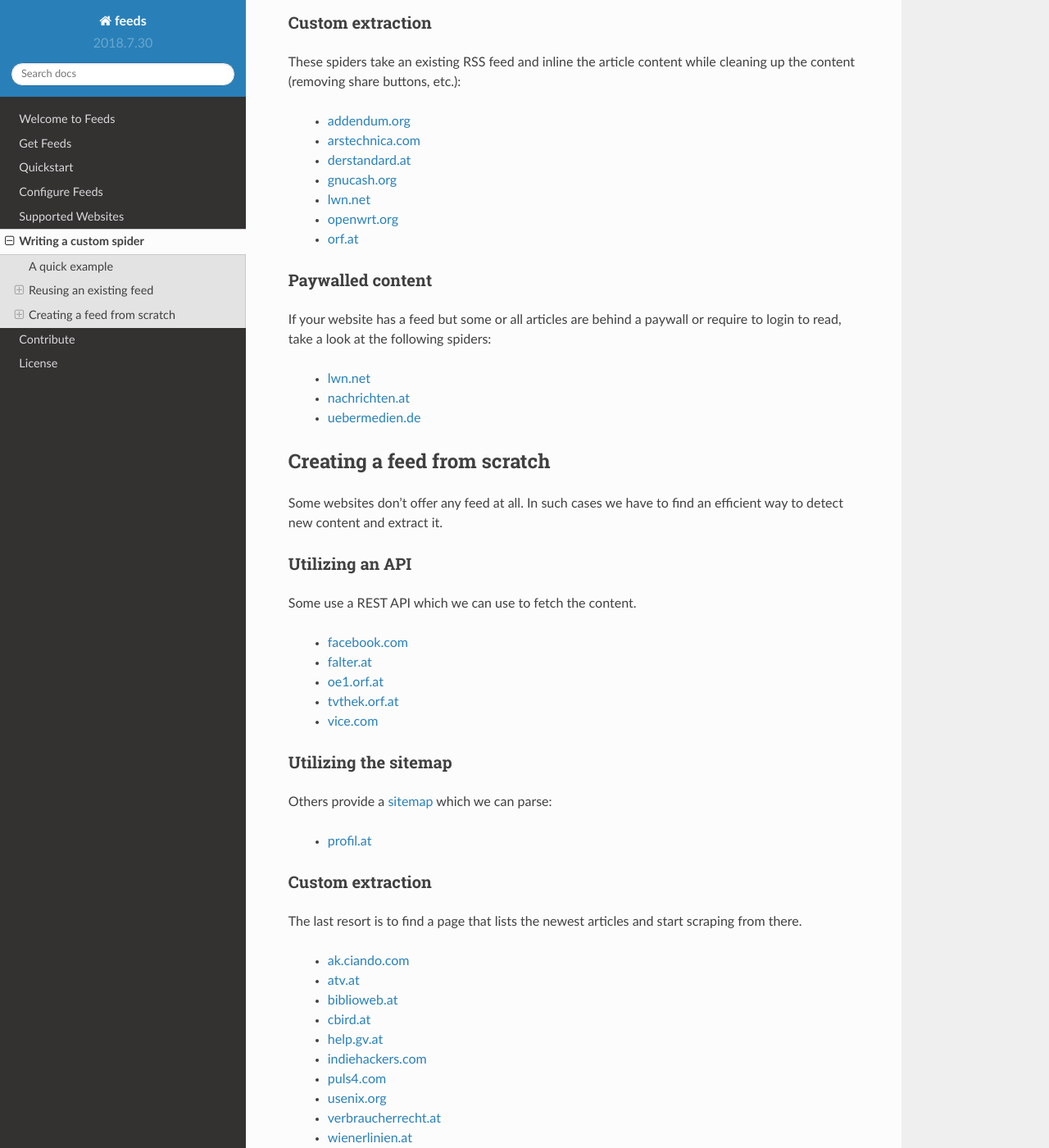
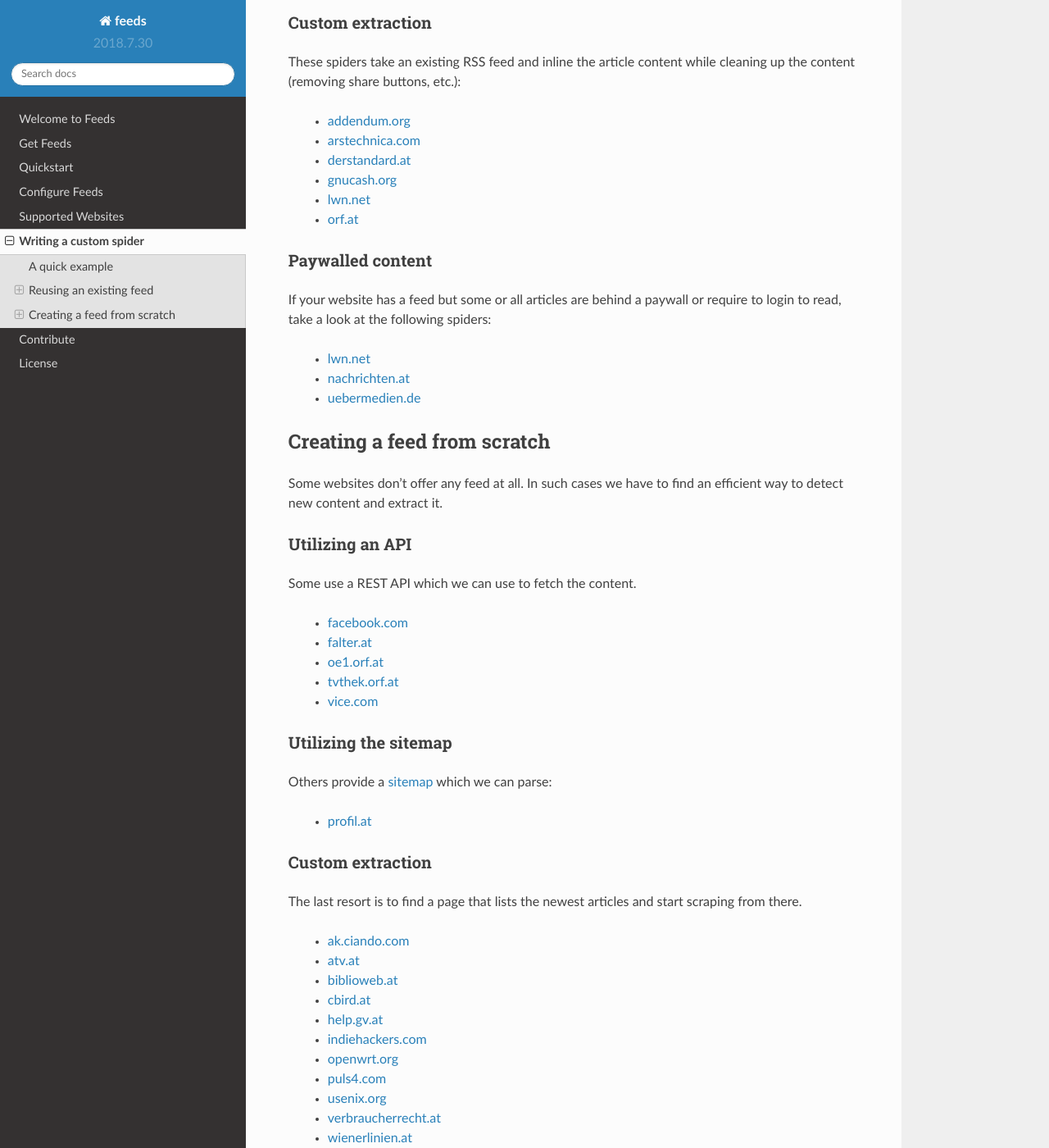
Before and after one commit to PyFeeds/PyFeeds, a Sphinx documentation site: the page built from docs/development.rst, in a window 1280 px wide and 1400 px high, scrolled down 1726 px. Shown: the whole window at 82% size. Built offline with Sphinx 7.4.7 and the Read the Docs theme 2.0.0, drawn with Linux system fonts in a browser that asks for light colours; part of the change alters nothing that is shown.

```diff
--- a/docs/development.rst
+++ b/docs/development.rst
@@ -95,7 +95,6 @@ cleaning up the content (removing share buttons, etc.):
   * :ref:`spider_derstandard.at`
   * :ref:`spider_gnucash.org`
   * :ref:`spider_lwn.net`
-  * :ref:`spider_openwrt.org`
   * :ref:`spider_orf.at`
 
 Paywalled content
@@ -139,6 +138,7 @@ scraping from there.
   * :ref:`spider_cbird.at`
   * :ref:`spider_help.gv.at`
   * :ref:`spider_indiehackers.com`
+  * :ref:`spider_openwrt.org`
   * :ref:`spider_puls4.com`
   * :ref:`spider_usenix.org`
   * :ref:`spider_verbraucherrecht.at`
```
